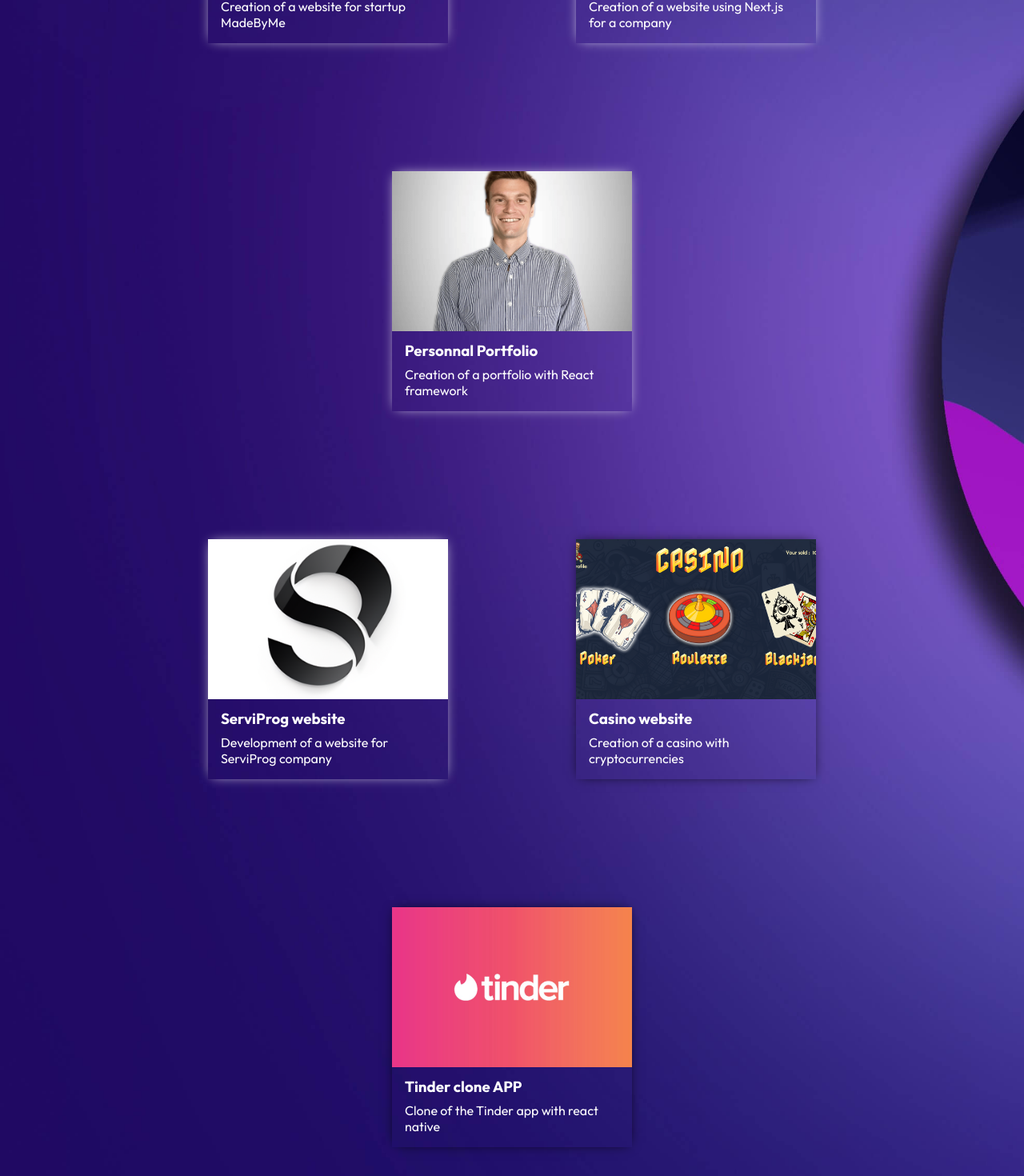
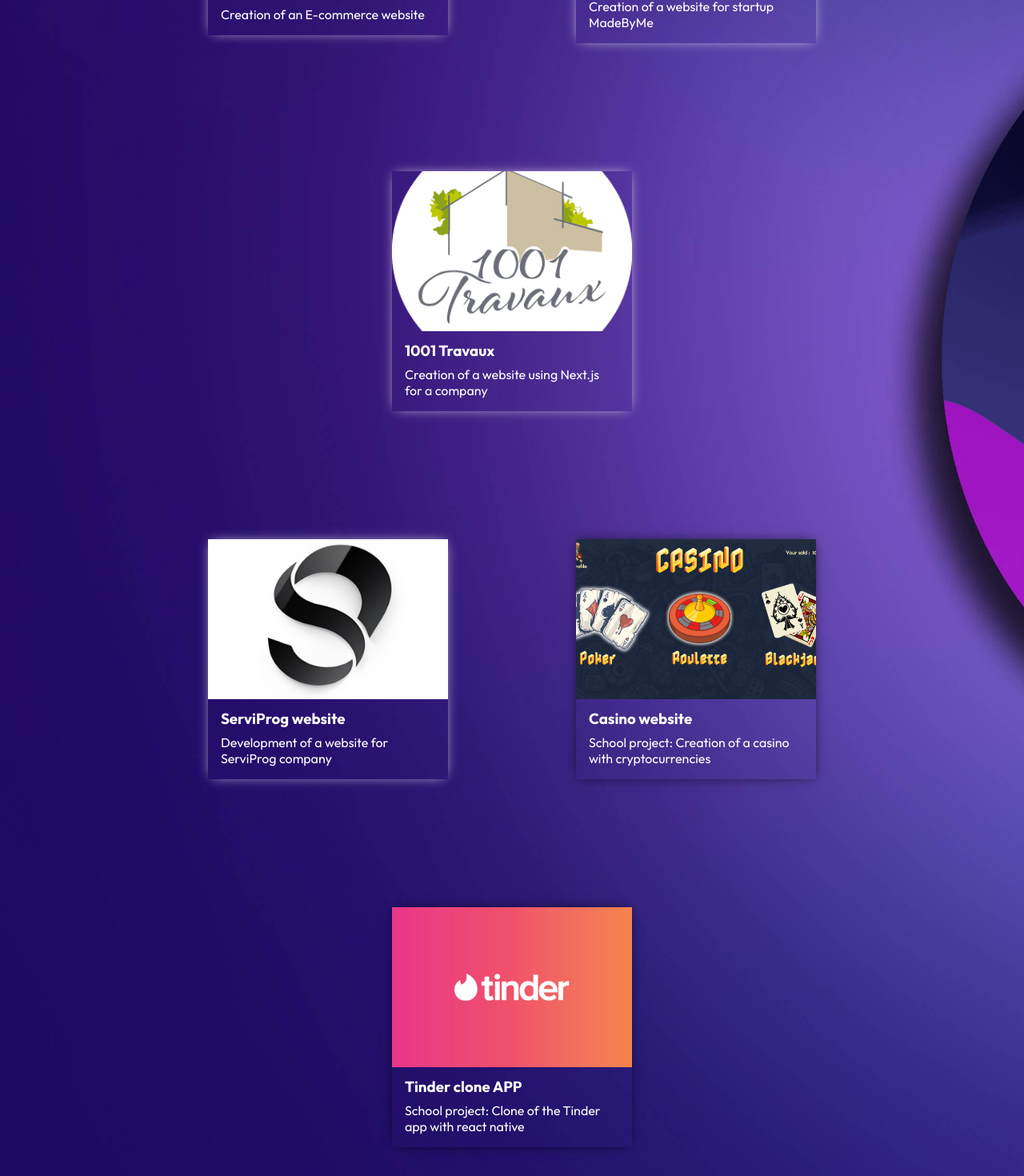
Before and after one commit to thomasViot/react-github-portfolio, a React (Create React App) app: page /react-github-portfolio/Projects in a window 1280 px wide. Shown: the part 431-1901 px from the top of the page at 80% size. Built offline with nearby package versions, Linux system fonts and the light colour scheme.

Commit message:
mise à jour

```diff
--- a/src/components/Description.js
+++ b/src/components/Description.js
@@ -7,48 +7,40 @@
 
 
   return (
-    <div className='description'>
+    <div className="description">
+      <div className="text-zone">
+        <div className="text-zone-wrapper">
+          <h2 className="intro">Hello, My name is</h2>
 
-        <div className='text-zone'>
-            <div className='text-zone-wrapper'>
-              <h2 className='intro'>Hello, My name is</h2>
-
-              <div className='intro-small'>
+          <div className="intro-small">
             <h2>Hello,</h2>
             <h2>My name is</h2>
           </div>
 
-              <h1 className='name'>Thomas Viot</h1>
+          <h1 className="name">Thomas Viot</h1>
 
-
-
-              <div className='title'>
-                <div className='title-wrapper'>
-                  <div className='title-item'>Student at ENSEIRB-MATMECA</div>
-                  <div className='title-item'>Front-end Developer</div>
-                  <div className='title-item'>Video Maker</div>
-                  <div className='title-item'>Athlete</div>
+          <div className="title">
+            <div className="title-wrapper">
+              <div className="title-item">Freelance</div>
+              <div className="title-item">Software Developer</div>
+              <div className="title-item">Video Maker</div>
+              <div className="title-item">Athlete</div>
             </div>
           </div>
 
-              <div className='button-container'>
-                <Link to="/react-github-portfolio/Contact" className='button'>Hire me</Link>
+          <div className="button-container">
+            <Link to="/react-github-portfolio/Contact" className="button">
+              Hire me
+            </Link>
           </div>
-
         </div>
       </div>
 
-
-          <div className='pictures'>
-              <img className='firstPlanImage' src={ProfileImage} alt="profile" ></img>
+      <div className="pictures">
+        <img className="firstPlanImage" src={ProfileImage} alt="profile"></img>
       </div>
-
-
-
-
-
     </div>
-  )
+  );
 }
 
 export default Description
--- a/src/components/ProjectComponent.js
+++ b/src/components/ProjectComponent.js
@@ -1,11 +1,11 @@
 import React from 'react'
-import CardComponent from './CardComponent'
-import ProfileImage from "../assets/moi.png";
+import CardComponent from "./CardComponent";
 import Project1 from "../assets/logo-1001tr.png";
 import Tinder from "../assets/tinder.png";
 import Question from "../assets/serviprog.png";
 import Casino from "../assets/casino.png";
 import Robot from "../assets/robot.png";
+import NTV from "../assets/logo.jpg";
 import "../styles/Cardparents.css";
 
 const ProjectComponent = () => {
@@ -15,6 +15,13 @@
         Here are some projects that I made during my studies
       </h2>
       <div className="cards">
+        <a href="https://lantv.fr/">
+          <CardComponent
+            title="LA NTV TRAINING CENTER"
+            image={NTV}
+            body="Creation of an E-commerce website"
+          ></CardComponent>
+        </a>
         <a href="https://madebyme.app/">
           <CardComponent
             title="MadeByMe website"
@@ -29,13 +36,6 @@
             body="Creation of a website using Next.js for a company"
           ></CardComponent>
         </a>
-        <a href="https://thomasviot.github.io/react-github-portfolio">
-          <CardComponent
-            title="Personnal Portfolio"
-            image={ProfileImage}
-            body="Creation of a portfolio with React framework"
-          ></CardComponent>
-        </a>
       </div>
 
       <div className="cards">
@@ -46,16 +46,15 @@
             body="Development of a website for ServiProg company"
           ></CardComponent>
         </a>
-
         <CardComponent
           title="Casino website"
           image={Casino}
-          body="Creation of a casino with cryptocurrencies"
+          body="School project: Creation of a casino with cryptocurrencies"
         ></CardComponent>
         <CardComponent
           title="Tinder clone APP"
           image={Tinder}
-          body="Clone of the Tinder app with react native"
+          body="School project: Clone of the Tinder app with react native"
         ></CardComponent>
       </div>
     </div>
```
Also changed, not shown: src/assets/logo.jpg (added). Lines whose indentation alone changed are shown as unchanged.
